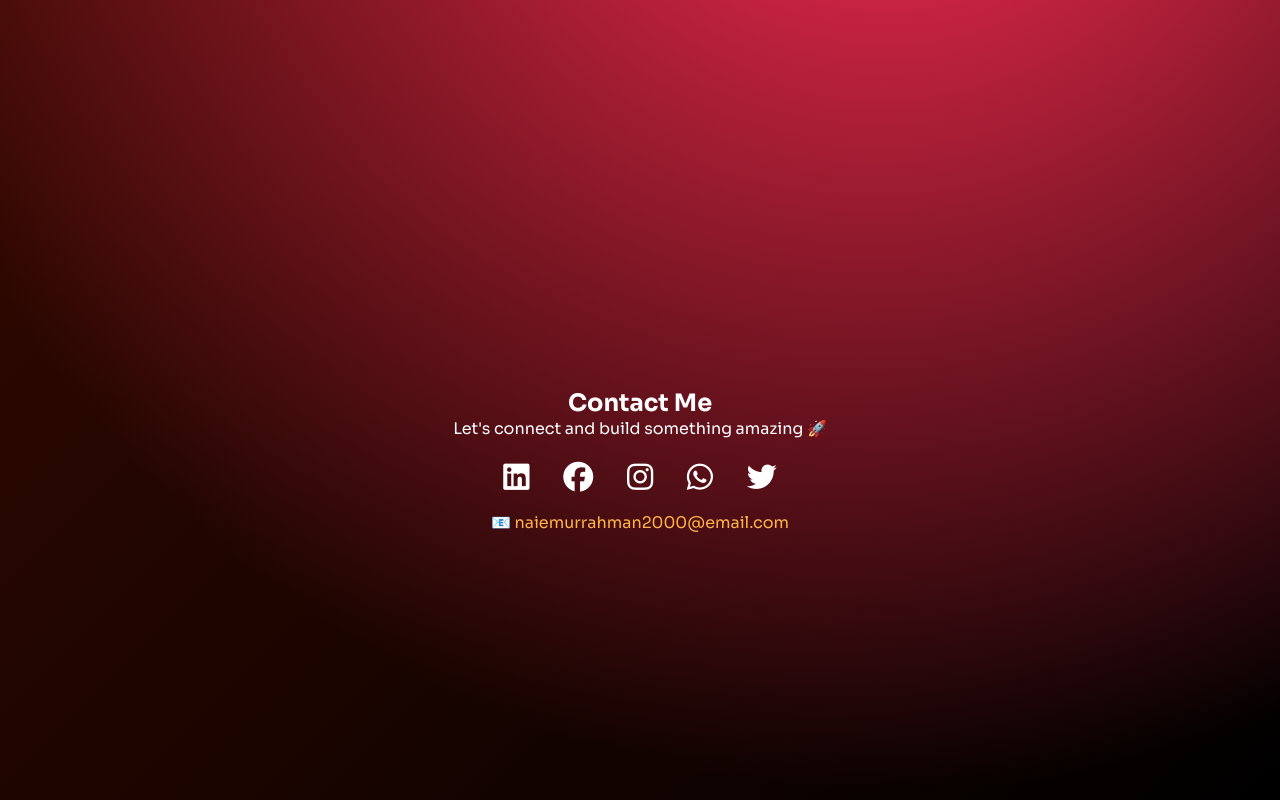
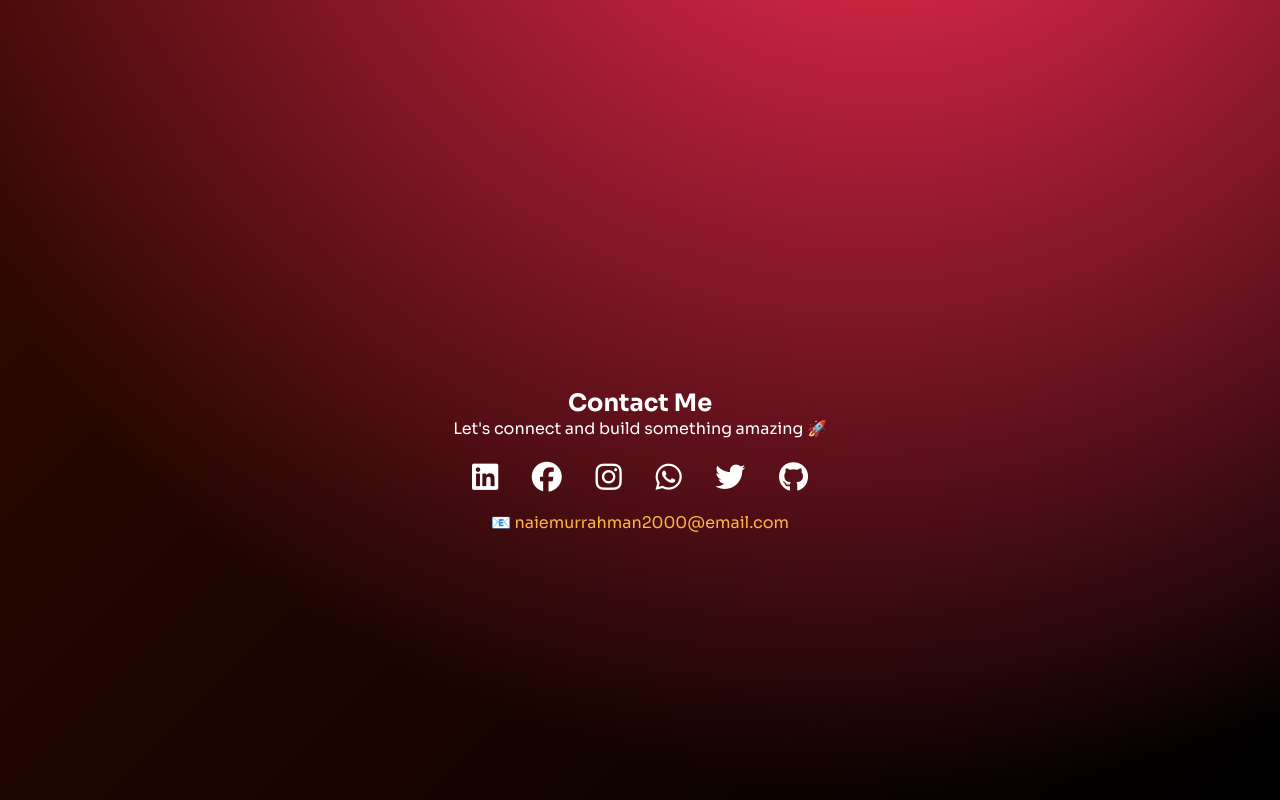
Before and after one commit to Naiemur-Rahman/nps, a plain HTML site: page index.html in a window 1280 px wide. Shown: the part 2742-3542 px from the top of the page. Drawn offline with Linux system fonts and the light colour scheme; animation ran at ten frames a second.

Commit message:
Update index.html

```diff
--- a/index.html
+++ b/index.html
@@ -778,6 +778,7 @@
             <a href="https://www.instagram.com/n.r.naiem/" target="_blank" rel="noopener noreferrer"><i class="fa-brands fa-instagram"></i></a>
             <a href="#" target="_blank" rel="noopener noreferrer"><i class="fa-brands fa-whatsapp"></i></a>
             <a href="#" target="_blank" rel="noopener noreferrer"><i class="fa-brands fa-twitter"></i></a>
+            <a href="#" target="_blank" rel="noopener noreferrer"><i class="fa-brands fa-github"></i></a>
         </div>
 
 
```
